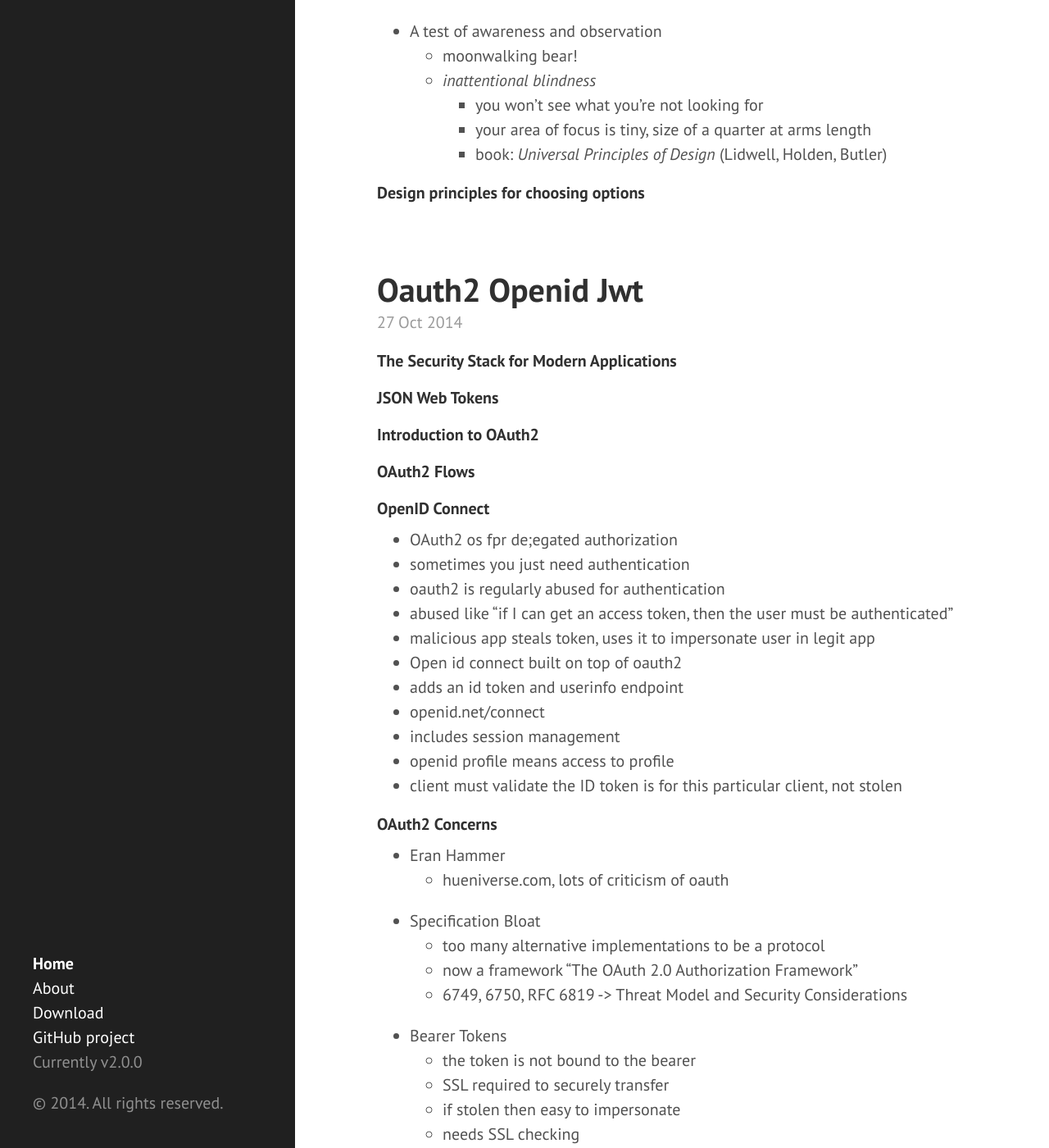
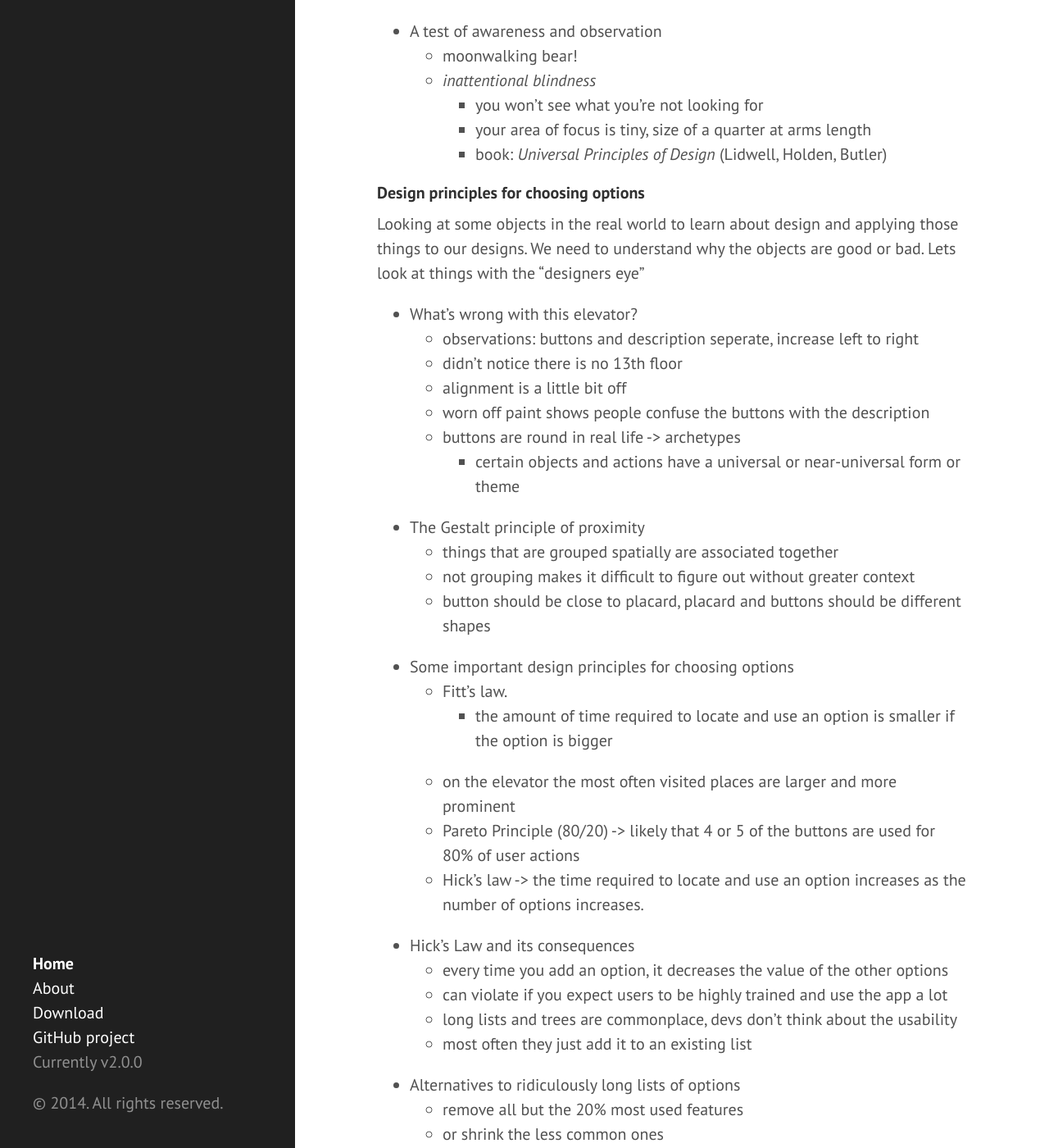
Before and after one commit to eneiand/eneiand.github.io, a Jekyll site: the page built from index.html, in a window 1280 px wide and 1400 px high, scrolled down 1082 px. Shown: the whole window at 82% size. Built offline with Jekyll 4.4.1, drawn with Linux system fonts in a browser that asks for light colours; Markdown is read by kramdown in place of the engine named in the settings; the list of posts is cut into pages by our own code; some of the changed text lies outside the part shown.

Commit message:
module 2: design principles for choosing options

```diff
--- a/_posts/2014-10-30-creating-user-experiences.md
+++ b/_posts/2014-10-30-creating-user-experiences.md
@@ -31,3 +31,38 @@
     * book: _Universal Principles of Design_ (Lidwell, Holden, Butler)
 
 #### Design principles for choosing options
+Looking at some objects in the real world to learn about design and applying those things to our designs. We need to understand why the objects are good or bad. Lets look at things with the "designers eye"
+
+* What's wrong with this elevator?
+  * observations: buttons and description seperate, increase left to right
+  * didn't notice there is no 13th floor
+  * alignment is a little bit off
+  * worn off paint shows people confuse the buttons with the description
+  * buttons are round in real life -> archetypes
+    * certain objects and actions have a universal or near-universal form or theme
+* The Gestalt principle of proximity
+  * things that are grouped spatially are associated together
+  * not grouping makes it difficult to figure out without greater context
+  * button should be close to placard, placard and buttons should be different shapes
+* Some important design principles for choosing options
+  * Fitt's law.
+    * the amount of time required to locate and use an option is smaller if the option is bigger
+  * on the elevator the most often visited places are larger and more prominent
+  * Pareto Principle (80/20) -> likely that 4 or 5 of the buttons are used for 80% of user actions
+  * Hick's law -> the time required to locate and use an option increases as the number of options increases.
+* Hick's Law and its consequences
+   * every time you add an option, it decreases the value of the other options
+   * can violate if you expect users to be highly trained and use the app a lot
+   * long lists and trees are commonplace, devs don't think about the usability
+   * most often they just add it to an existing list
+* Alternatives to ridiculously long lists of options
+  * remove all but the 20% most used features
+  * or shrink the less common ones
+  * standard area and an advanced area
+  * make the most prominent be bigger
+  * design principles don't tell you exactly what to do, just guides.
+* Users outnumber developers, plus summary and next steps
+  * users expect more from their software
+  * real world objects are good examples of good and bad design
+
+#### Visual Scanning and Processing
```
